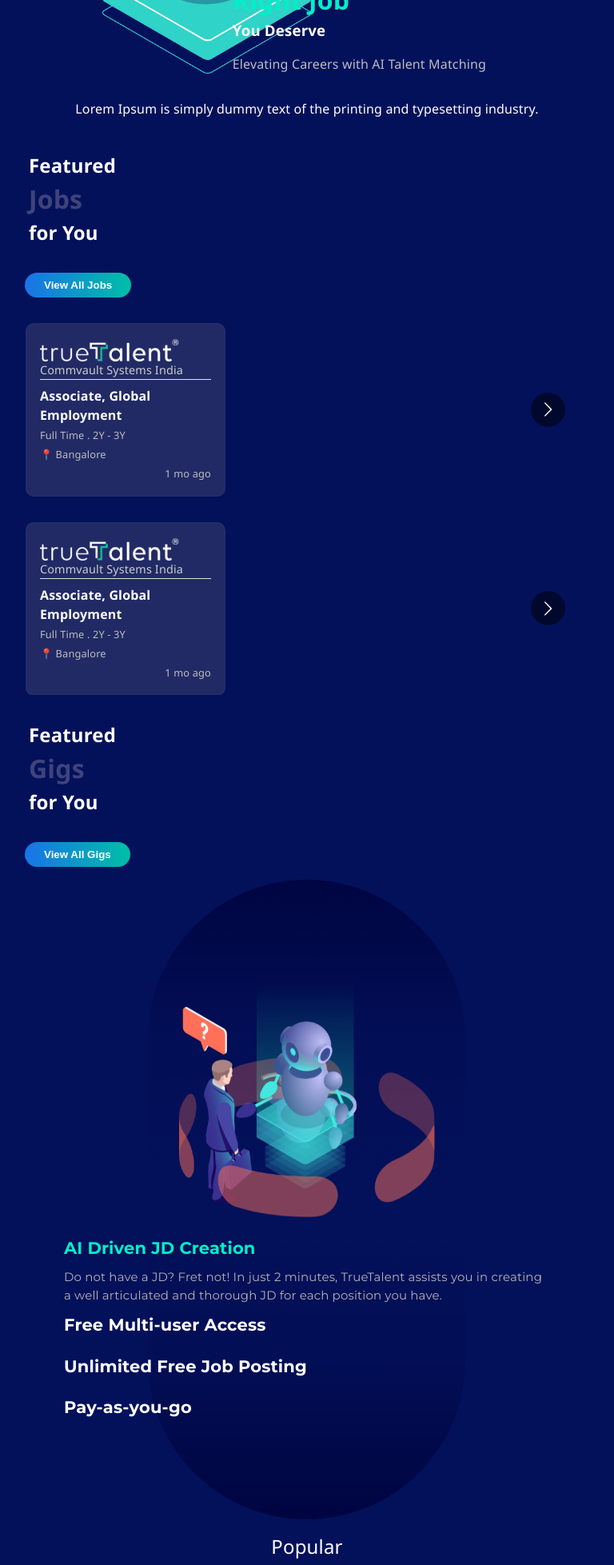
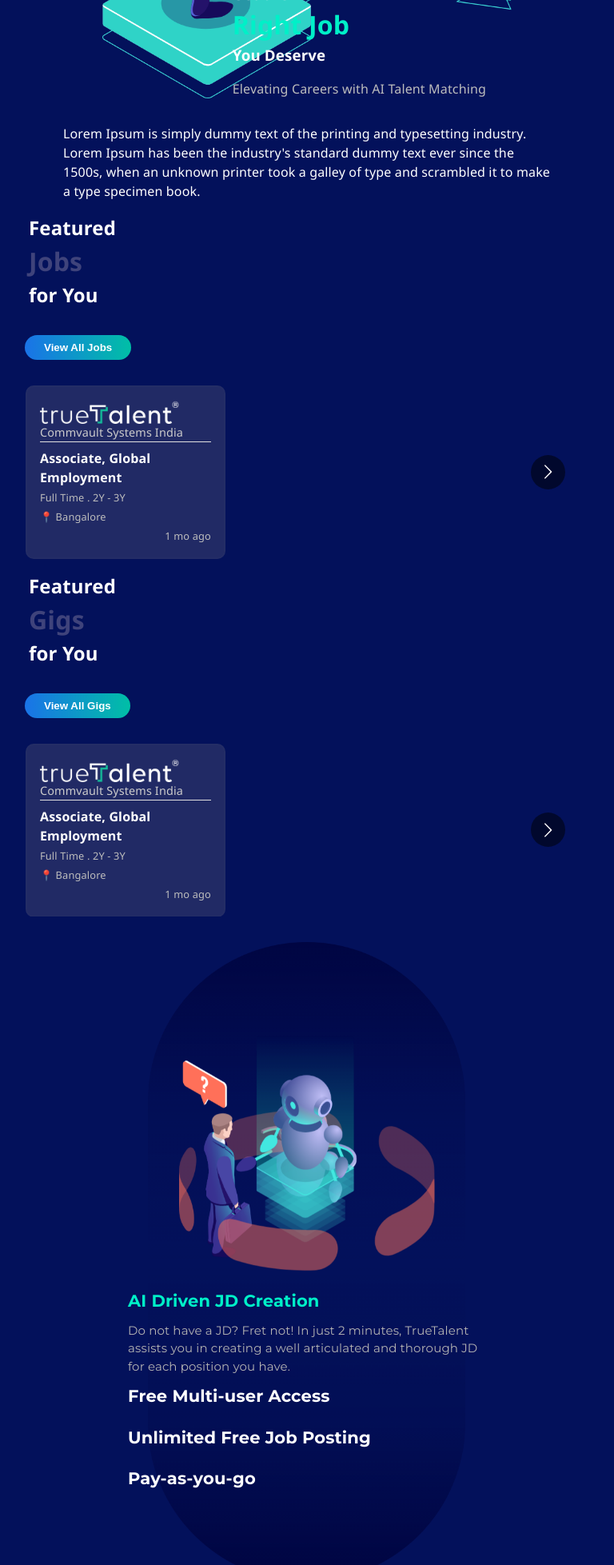
Before and after one commit to BetaCode-Infotech/tt-web-local, a React (Create React App) app: page / in a window 768 px wide. Shown: the part 1280-3237 px from the top of the page at 80% size. Built offline with nearby package versions, Linux system fonts and the light colour scheme.

Commit message:
Visual Changes Done

```diff
--- a/src/Components/Footer/Footer.css
+++ b/src/Components/Footer/Footer.css
@@ -185,10 +185,16 @@
     }
 
     .footer-bottom {
-      flex-direction: column;
       gap: 1rem;
-      text-align: left;
+      text-align: center;
     }
+
+    .footer .rights-text{
+    color:#ccc;
+    font-size: 10px;
+    text-align: center;
+    font-family: "Montserrat", sans-serif;
+  }
 
     .footer .social-icons {
       justify-content: center;
@@ -199,3 +205,19 @@
       margin: 0 auto;
     }
   }
+
+  @media only screen and (min-device-width: 768px) and (max-device-width: 1024px) {
+
+    .footer-bottom {
+      justify-content: center;
+      gap: 1rem;
+      text-align: center;
+    }
+
+    .footer .rights-text{
+    color:#ccc;
+    font-size: 10px;
+    text-align: center;
+    font-family: "Montserrat", sans-serif;
+  }
+  }
--- a/src/Screens/Welcome/Welcome.css
+++ b/src/Screens/Welcome/Welcome.css
@@ -75,7 +75,7 @@
 /* Right Section */
 .container-2 .the-ultimate-hiring .right {
   flex: 1;
-  padding: 40px;
+      padding: 40px 40px 0px 40px;
   background: rgba(255, 255, 255, 0.2);
   border-radius: 30px;
   backdrop-filter: blur(10px);
@@ -163,6 +163,10 @@
 }
 
 .container-2 .the-ultimate-hiring .recruiter {
+  display:flex;
+  flex-direction: row;
+  justify-content: space-between;
+  align-items: center;
   font-size: 18px;
   font-weight: bold;
   text-align: center;
@@ -198,7 +202,7 @@
 .container-2 .hero-text {
   position: absolute;
   right: 160px;
-  margin-top: -70px;
+  /* margin-top: -70px; */
   text-align: left;
 }
 
@@ -231,12 +235,13 @@
 .container-2 .hero-right {
   flex: 2;
   display: flex;
-  justify-content: center;
+  justify-content: flex-start;
 }
 
 .container-2 .hero-right img {
   max-width: 80%;
   height: auto;
+  margin-top: 80px;
 }
 
 /* Featured Jobs Section */
@@ -366,6 +371,7 @@
 }
 
 .container-2 .smart-search {
+
   background-image: url("../../assets/background-rounded.png");
   background-size: contain;
   background-position: center;
@@ -485,7 +491,7 @@
   margin: 0 auto;
   text-align: center;
   color: white;
-  padding: 4rem 2rem;
+  padding: 4rem 2rem 2rem;
   box-sizing: border-box;
 }
 
@@ -716,7 +722,7 @@
   background-size: contain;
   background-position: center;
   background-repeat: no-repeat;
-  padding: 5rem;
+  padding: 0 5rem;
   display: flex;
   justify-content: center;
   align-items: center;
@@ -805,12 +811,19 @@
     margin-bottom:1rem;
 }
 
-  .container-2 .featured-jobs,
-  .container-2 .featured-jobs-2 {
+    .container-2 .featured-jobs{
     flex-direction: column;
     padding: 0 1rem 0 1rem;
     margin:0;
   }
+
+  .container-2 .featured-jobs-2{
+    /* flex-direction: column; */
+    flex-direction: column-reverse;
+    padding: 0 1rem 0 1rem;
+    margin:0;
+  }
+
 
   .container-2 .featured-jobs-2 h2 {
   font-size: 1.5rem;
@@ -1037,9 +1050,22 @@
     width: 100%;
   }
 
+    .container-2 .smart-search {
+    min-height: 100vh;
+    position: relative;
+    overflow: hidden;
+    background-image: none;
+    display: flex;
+    flex-direction: column;
+    align-items: center;
+    justify-content: center;
+    padding: 5rem 10rem;
+    text-align: left;
+    margin-top: 1rem;
+  }
+
   .container-2 .industries-section .cta-box {
     flex-direction: column;
-
     background: none;
     align-items: flex-start; /* align content to start in column */
     gap: 1.5rem;
--- a/src/Screens/Welcome/Welcome.jsx
+++ b/src/Screens/Welcome/Welcome.jsx
@@ -231,11 +231,17 @@
             <div className="hero-left">
               <p className="subtext">
                 Lorem Ipsum is simply dummy text of the printing and typesetting
-                industry.
+                industry. Lorem Ipsum has been the industry's standard dummy
+                text ever since the 1500s, when an unknown printer took a galley
+                of type and scrambled it to make a type specimen book.
               </p>
             </div>
             <div className="hero-right">
-              <img src={Group468} alt="Hero" />
+
+
+                <img src={Group468} alt="Hero" />
+
+
               <div className="hero-text">
                 <h1>
                   Get the
@@ -321,7 +327,7 @@
             </div>
 
             <div className="right">
-              <h2 >
+              <h2>
                 Featured <br />
                 <span className="faded">Gigs</span>
                 <br />
```
